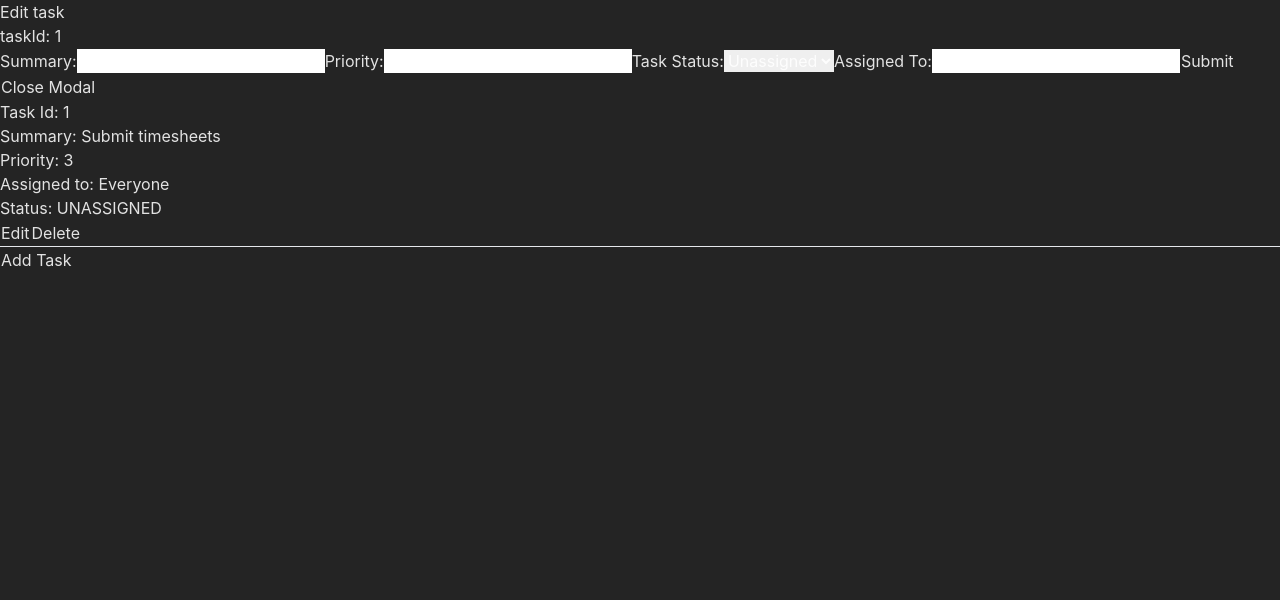
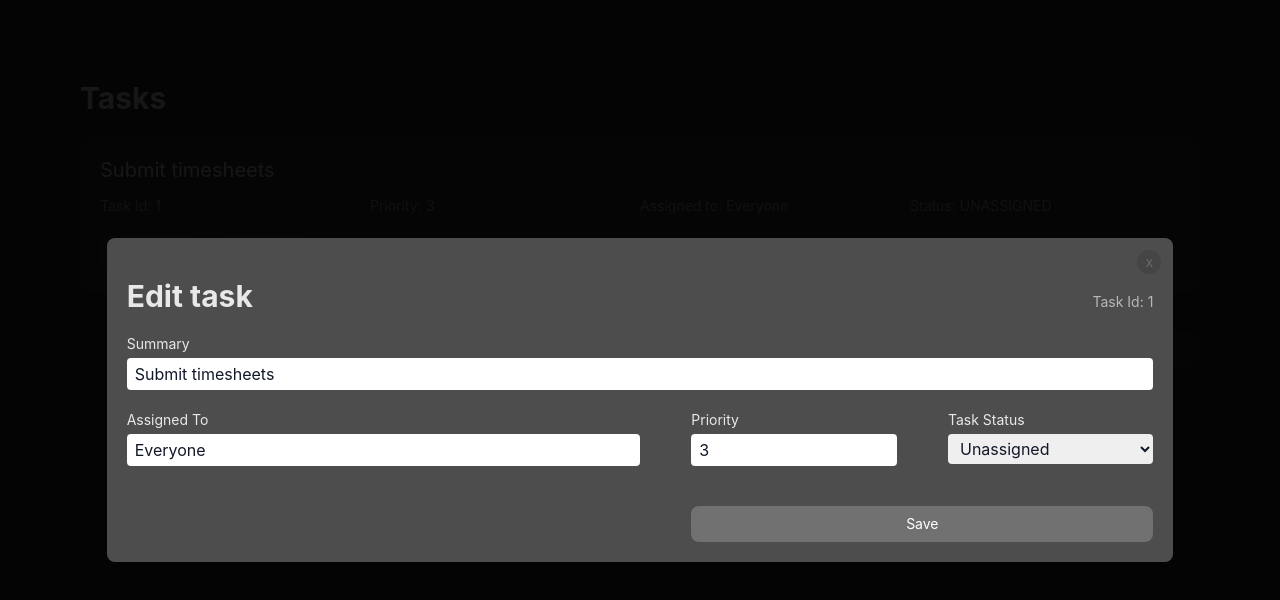
Before and after one commit to josef5/task-manager, a React (Vite) app: page / in a window 1280 px wide. Both pictures are taken after a click on the button "Edit". Shown: the top 600 px of the page. Built offline with nearby package versions, Linux system fonts and the light colour scheme.

Commit message:
style: apply styling

```diff
--- a/src/App.css
+++ b/src/App.css
@@ -12,21 +12,3 @@
   -webkit-font-smoothing: antialiased;
   -moz-osx-font-smoothing: grayscale;
 }
-
-h1 {
-  font-size: 3.2em;
-  line-height: 1.1;
-}
-
-button {
-  color: white;
-  border-radius: 8px;
-  border: 1px solid transparent;
-  padding: 0.6em 1.2em;
-  font-size: 1em;
-  font-weight: 500;
-  font-family: inherit;
-  background-color: #1a1a1a;
-  cursor: pointer;
-  transition: border-color 0.25s;
-}
--- a/src/components/Modal.tsx
+++ b/src/components/Modal.tsx
@@ -35,6 +35,8 @@ const Modal: React.FC = () => {
     };
 
     setStore(await updateTaskList(task));
+
+    closeModal();
   };
 
   const title =
@@ -50,28 +52,72 @@ const Modal: React.FC = () => {
   return (
     <div>
       {modalData && (
-        <div>
-          <h3>{title}</h3>
-          <form onSubmit={handleSubmit}>
-            {modalData.task?.taskId && <p>taskId: {modalData.task.taskId}</p>}
-            <label htmlFor="summary">Summary:</label>
+        <div
+          className="absolute w-full h-screen bg-black/90 flex items-center justify-center cursor-pointer"
+          onClick={closeModal}
+        >
+          <div
+            className="bg-[color:hsl(0,0%,30%)] rounded-lg p-5 w-10/12 flex flex-col relative cursor-auto"
+            onClick={(e) => e.stopPropagation()}
+          >
+            <div className="flex items-baseline mt-5">
+              <h3 className="text-3xl font-bold flex-1">{title}</h3>
+              {modalData.task?.taskId && (
+                <p className="text-sm text-white/60">
+                  Task Id: {modalData.task.taskId}
+                </p>
+              )}
+            </div>
+            <form
+              className="flex flex-1 flex-col mt-5 justify-between"
+              onSubmit={handleSubmit}
+            >
+              <div className="">
+                <div className="flex flex-col">
+                  <label htmlFor="summary" className="text-sm mb-1">
+                    Summary
+                  </label>
                   <input
+                    className="text-gray-900 rounded px-2 py-1"
                     type="text"
                     name="tasksummary"
                     value={tasksummary}
                     onChange={(event) => setTaskSummary(event.target.value)}
                     required
                   />
-            <label htmlFor="priority">Priority:</label>
+                </div>
+                <div className="flex justify-between my-5">
+                  <div className="flex flex-col w-1/2">
+                    <label htmlFor="assignedto" className="text-sm mb-1">
+                      Assigned To
+                    </label>
                     <input
+                      className="text-gray-900 rounded px-2 py-1"
+                      type="text"
+                      name="assignedto"
+                      value={assignedto}
+                      onChange={(event) => setAssignedTo(event.target.value)}
+                    />
+                  </div>
+                  <div className="flex flex-col w-1/5">
+                    <label htmlFor="priority" className="text-sm mb-1">
+                      Priority
+                    </label>
+                    <input
+                      className="text-gray-900 rounded px-2 py-1"
                       type="text"
                       name="priority"
                       value={priority}
                       onChange={(event) => setPriority(event.target.value)}
                       required
                     />
-            <label htmlFor="taskStatus">Task Status:</label>
+                  </div>
+                  <div className="flex flex-col w-1/5">
+                    <label htmlFor="taskStatus" className="text-sm mb-1">
+                      Task Status
+                    </label>
                     <select
+                      className="text-gray-900 rounded px-2 py-1"
                       name="taskStatus"
                       value={taskStatus}
                       onChange={(event) => setTaskStatus(event.target.value)}
@@ -82,17 +128,24 @@ const Modal: React.FC = () => {
                       <option value={TaskStatus.MEDIUM}>Medium</option>
                       <option value={TaskStatus.HIGH}>High</option>
                     </select>
+                  </div>
+                </div>
+              </div>
 
-            <label htmlFor="assignedto">Assigned To:</label>
-            <input
-              type="text"
-              name="assignedto"
-              value={assignedto}
-              onChange={(event) => setAssignedTo(event.target.value)}
-            />
-            <button type="submit">Submit</button>
+              <button
+                type="submit"
+                className="mt-5 bg-white/[.2] px-3 py-2 rounded-lg border-solid border-[0px] border-gray-500 text-sm w-[45%] self-end justify-self-end text-white hover:ring-2 ring-blue-500"
+              >
+                Save
+              </button>
             </form>
-          <button onClick={closeModal}>Close Modal</button>
+            <button
+              className="absolute right-3 top-3 bg-black/10 p-1 rounded-full w-6 h-6 flex items-center justify-center text-sm text-white/20 hover:text-white/30"
+              onClick={closeModal}
+            >
+              x
+            </button>
+          </div>
         </div>
       )}
     </div>
--- a/src/components/TaskList.tsx
+++ b/src/components/TaskList.tsx
@@ -10,16 +10,25 @@ const TaskList: React.FunctionComponent = () => {
   const { openModal } = useModal();
 
   return (
-    <div>
-      {tasks.map((task) => (
-        <TaskListItem key={task.taskId} task={task} />
-      ))}
-      <hr />
-      <button
-        onClick={() => openModal({ type: ModalType.ADD_NEW_TASK, task: null })}
-      >
-        Add Task
-      </button>
+    <div className="p-20">
+      <h1 className="text-3xl font-bold">Tasks</h1>
+      {tasks.length ? (
+        tasks.map((task) => <TaskListItem key={task.taskId} task={task} />)
+      ) : (
+        <p className="border-solid border-[0px] border-gray-500 rounded-lg p-5 my-5 bg-white/[.05]">
+          The task list is empty
+        </p>
+      )}
+      <div className="flex justify-end">
+        <button
+          className="min-w-36 mt-5 bg-white/[.05] px-3 py-2 ml-5 rounded-lg border-solid border-[0px] border-gray-500 text-sm hover:ring-1 ring-blue-500"
+          onClick={() =>
+            openModal({ type: ModalType.ADD_NEW_TASK, task: null })
+          }
+        >
+          Add Task
+        </button>
+      </div>
     </div>
   );
 };
--- a/src/components/TaskListItem.tsx
+++ b/src/components/TaskListItem.tsx
@@ -14,22 +14,32 @@ const TaskListItem: React.FunctionComponent<TaskContainerProps> = ({
   const { openModal } = useModal();
 
   return (
-    <>
+    <div className="border-solid border-[0px] border-gray-500 rounded-lg p-5 my-5 bg-white/[.05]">
       {/* <pre>{JSON.stringify(task, null, 2)}</pre> */}
-      <div>Task Id: {task.taskId}</div>
-      <div>Summary: {task.tasksummary}</div>
-      <div>Priority: {task.priority}</div>
-      <div>Assigned to: {task.assignedto}</div>
-      <div>Status: {task.taskStatus}</div>
+      <h3 className="text-xl mb-3">{task.tasksummary}</h3>
+      <div className="flex items-center text-sm text-gray-400">
+        <div className="flex-1">Task Id: {task.taskId}</div>
+        <div className="flex-1">Priority: {task.priority}</div>
+        <div className="flex-1">Assigned to: {task.assignedto}</div>
+        <div className="flex-1">Status: {task.taskStatus}</div>
+      </div>
+      <div className="flex justify-start">
         <button
-        onClick={() => openModal({ type: ModalType.EDIT_EXISTING_TASK, task })}
+          className="min-w-24 mt-5 bg-white/[.05] px-3 py-2 mr-5 rounded-lg border-solid border-[0px] border-gray-500 text-sm hover:ring-1 ring-blue-500"
+          onClick={() =>
+            openModal({ type: ModalType.EDIT_EXISTING_TASK, task })
+          }
         >
           Edit
         </button>
-      <button onClick={async () => setStore(await deleteTask(task.taskId))}>
+        <button
+          className="min-w-24 mt-5 bg-white/[.05] px-3 py-2 mr-5 rounded-lg border-solid border-[0px] border-gray-500 text-sm hover:ring-1 ring-red-500"
+          onClick={async () => setStore(await deleteTask(task.taskId))}
+        >
           Delete
         </button>
-    </>
+      </div>
+    </div>
   );
 };
 
```
Lines whose indentation alone changed are shown as unchanged.
